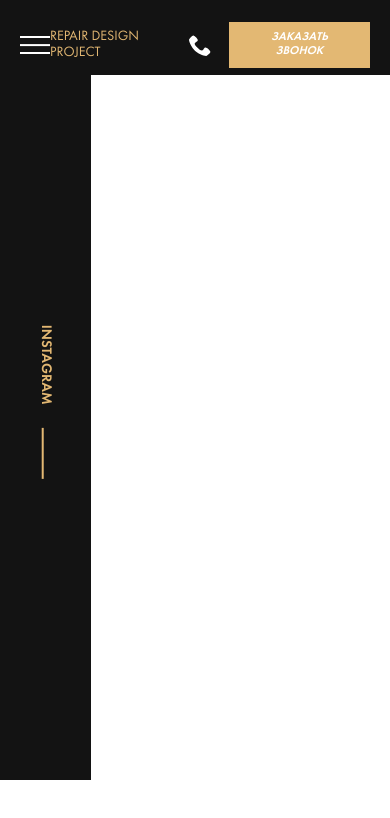
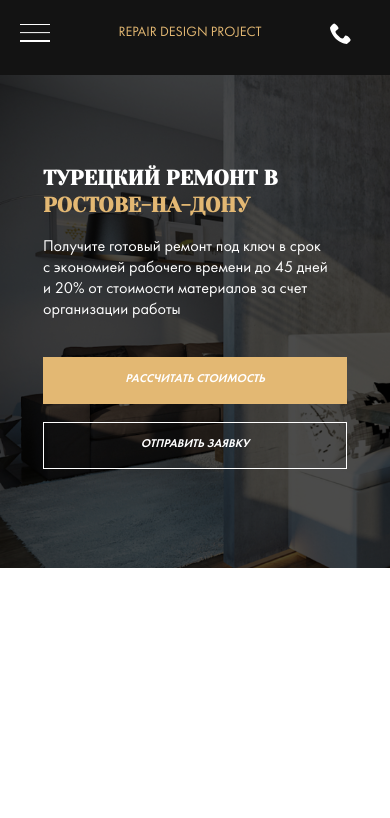
Before and after one commit to UncleScrooge2012/Design-Project, a website: page app/index.html in a window 390 px wide. Drawn offline with Linux system fonts and the light colour scheme; files whose address does not match are found by name.

Commit message:
feat: section hero

```diff
--- a/app/index.html
+++ b/app/index.html
@@ -1,5 +1,6 @@
 <!DOCTYPE html>
 <html lang="en">
+
 <head>
   <meta charset="UTF-8">
   <meta http-equiv="X-UA-Compatible" content="IE=edge">
@@ -10,6 +11,7 @@
   <link rel="stylesheet" href="main.css">
   <title>Design-Project</title>
 </head>
+
 <body>
   <div class="page">
 
@@ -57,6 +59,30 @@
 
         </div>
       </header>
+      <main class="main">
+        <section class="hero">
+          <div class="hero__container container">
+
+            <div class="hero__inner">
+              <h1 class="hero__titel">
+                турецкий ремонт
+                в <span>Ростове-на-дону</span>
+              </h1>
+              <p class="hero__text">
+                Получите готовый ремонт под ключ в срок с экономией
+                рабочего времени до 45 дней и 20% от стоимости материалов
+                за счет организации работы
+              </p>
+              <div class="hero__btns">
+                <a href="#" class="hero__btn btn">Рассчитать стоимость</a>
+                <a href="#" class="hero__btn btn btn-outline">Отправить заявку</a>
+              </div>
+            </div>
+
+          </div>
+
+        </section>
+      </main>
     </div>
 
     <div class="sidebar">
@@ -68,4 +94,5 @@
 
   <script src="js/main.js"></script>
 </body>
+
 </html>
--- a/app/js/main.js
+++ b/app/js/main.js
@@ -1,5 +1,7 @@
 window.addEventListener('DOMContentLoaded', () => {
-  const btnBurger = document.querySelector('.menu__icon');
+  const btnBurger = document.querySelector('.menu__icon'),
+        menuBody = document.querySelector('.menu__body'),
+        documentClientWidth = document.documentElement.clientWidth;
 
   btnBurger.addEventListener('click', (e) => {
     if(e.target == btnBurger){
@@ -8,4 +10,18 @@ window.addEventListener('DOMContentLoaded', () => {
     }
   });
 
+  const menuBtn = document.createElement('a');
+
+  if(documentClientWidth < 490 ){
+    menuBtn.classList.add('menu__btn', 'btn');
+    menuBtn.textContent = 'Заказать звонок';
+
+    menuBody.append(menuBtn);
+  } else {
+    menuBtn.remove();
+
+  }
+
+
+
 });
--- a/app/sass/_interface.sass
+++ b/app/sass/_interface.sass
@@ -9,4 +9,20 @@
   font-weight: 500
   font-style: italic
   text-transform: uppercase
-  padding: 1.1rem 2.1rem 1.1rem
+  padding: 1.1rem 0 1.1rem
+  border: 1px solid $primary
+  transition: all 0.5s
+
+
+  &:hover
+    background-color: transparent
+    border: 1px solid $white
+    transform: scale(1.05)
+
+  &-outline
+    background-color: transparent
+    border: 1px solid $white
+
+    &:hover
+      border: 1px solid $primary
+      background-color: $primary
--- a/app/sass/_settings.sass
+++ b/app/sass/_settings.sass
@@ -6,6 +6,7 @@ html
 *::before,
 *::after
     box-sizing: inherit
+
 
 
 body
@@ -18,9 +19,18 @@ a
 
 
 ul
-  margin: 0
-  padding: 0
   list-style: none
 
+
+
+h1,
+h2,
+h3,
+h4,
+h5,
+h6,
+p,
+ul,
 li
+  padding: 0
   margin: 0
--- a/app/sass/main.sass
+++ b/app/sass/main.sass
@@ -5,3 +5,4 @@
 @import 'interface'
 
 @import 'templates/header'
+@import 'templates/hero'
--- a/app/sass/templates/_header.sass
+++ b/app/sass/templates/_header.sass
@@ -15,7 +15,8 @@
     align-items: center
 
 
-  &__column
+  &__btn
+    min-width: 16.1rem
 
 
   &__logo
@@ -163,6 +164,10 @@
       &.active span
         transform: scale(0) translate(0px, -50%)
 
+    &__link
+      font-size: 2.3rem
+      line-height: 3rem
+
     &__body
       position: fixed
       top: 0
@@ -170,7 +175,7 @@
       width: 100%
       height: 100%
       background-color: rgba(0,0,0, 0.8);
-      padding: 10rem 3rem 3rem 3rem
+      padding: 9rem 3rem 3rem 3rem
       transition: left 0.3s ease 0s
       overflow: auto
       &::before
@@ -194,3 +199,14 @@
         margin-left: 0
         margin-top: 1.5rem
         font-size: 2rem
+
+@media  ( max-width: 490px)
+  .header__btn
+    display: none
+  .menu__btn
+    margin-top: 2rem
+  .menu__body
+    display: flex
+    flex-direction: column
+    justify-content: center
+    align-items: center
--- /dev/null
+++ b/app/sass/templates/_hero.sass
@@ -0,0 +1,88 @@
+.main
+  padding-top: 8.3rem
+
+.hero
+  position: relative
+  padding: 19rem 0 20.4rem
+  background: url('images/hero/hero-bg.jpg') no-repeat left top/ cover
+  &::before
+    content: ''
+    position: absolute
+    top: 0
+    left: 0
+    width: 100%
+    height: 100%
+    background-color: rgba(0, 0, 0, 0.7)
+
+
+  &__container
+    position: relative
+
+  &__inner
+    margin-left: 10%
+
+  &__titel
+    max-width: 50rem
+    margin-bottom: 2rem
+    font-family: 'Yeseva One', cursive
+    font-size: 4rem
+    line-height: 5.3rem
+    text-transform: uppercase
+    color: $white
+
+    span
+      color: $primary
+
+  &__text
+    margin-bottom: 4rem
+    max-width: 50rem
+    font-size: 2.3rem
+    line-height: 3rem
+    color: $white
+
+  &__btn
+    min-width: 20.7rem
+    padding: 1.7rem 0 1.8rem
+    & + a
+     margin-left: 2rem
+
+@media  ( max-width: 1200px )
+
+  .hero
+    padding: 14rem 0 13rem
+
+    &__container
+      display: flex
+      justify-content: center
+      align-items: center
+
+    &__inner
+      margin: 0
+
+
+@media  ( max-width: 768px )
+  .hero
+    padding: 10rem 0 11rem
+
+    &__titel
+      max-width: 32rem
+      font-size: 2.3rem
+      line-height: 3rem
+
+    &__text
+      max-width: 32rem
+      font-size: 1.8rem
+      line-height: 130%
+
+    &__btn
+      min-width: 33.8rem
+      display: block
+
+      & + a
+        margin: 0
+        margin-top: 2rem
+
+
+@media  ( max-width: 740px )
+  .sidebar
+    display: none
```
Also changed, not shown: app/images/hero/hero-bg.jpg (added), app/main.css, 1 other file.
